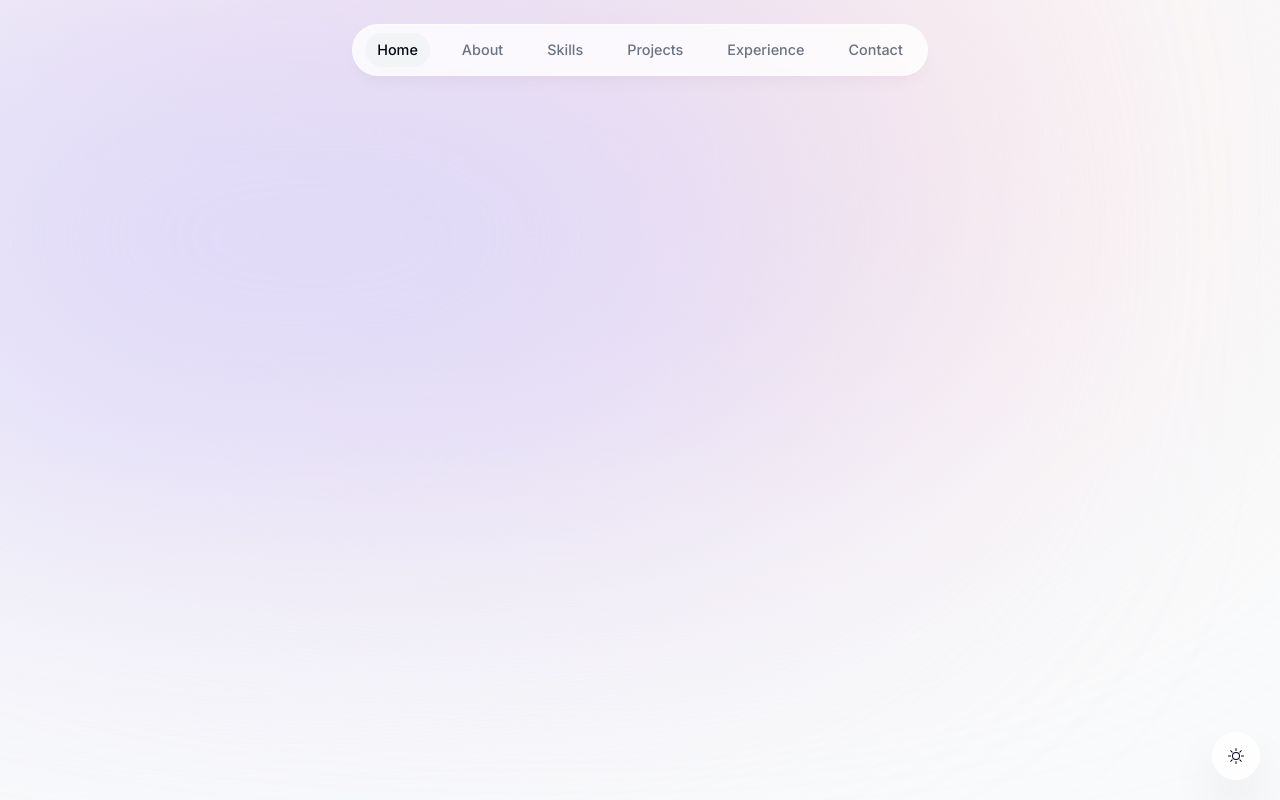
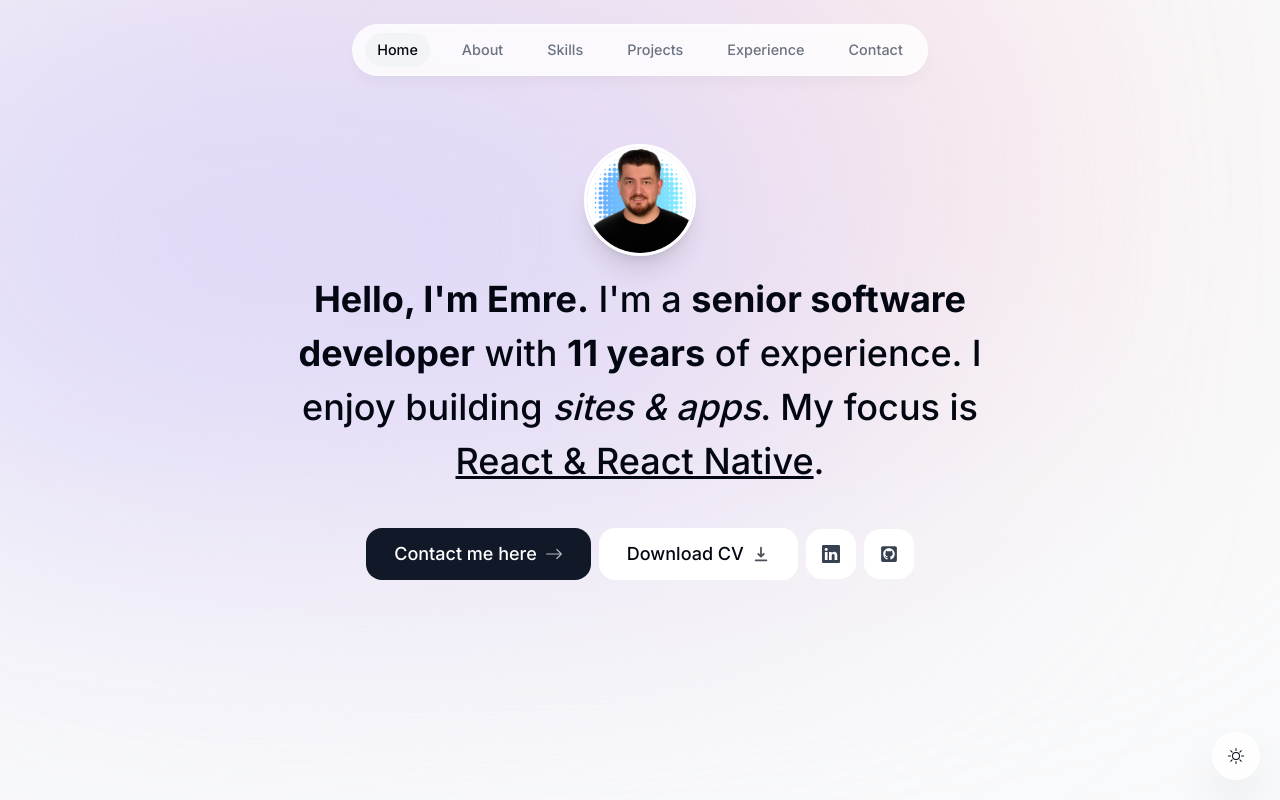
Before and after one commit to emre-ergun/engramsoft-web-portfolio, a React (Vite) app: page / in a window 1280 px wide. Built offline with nearby package versions, Linux system fonts and the light colour scheme.

Commit message:
hero section completed

```diff
--- a/lib/data.ts
+++ b/lib/data.ts
@@ -24,3 +24,7 @@ export const links = [
     hash: '#contact',
   },
 ] as const;
+
+import ProfilePicture from '/profile.png';
+
+export { ProfilePicture };
--- /dev/null
+++ b/lib/hooks.ts
@@ -0,0 +1,19 @@
+import { useActiveSectionContext } from '../context/active-section-context';
+import { useEffect } from 'react';
+import { useInView } from 'react-intersection-observer';
+import type { SectionName } from './types';
+
+export function useSectionInView(sectionName: SectionName, threshold?: number) {
+  const { ref, inView } = useInView({
+    threshold: threshold,
+  });
+  const { setActiveSection, timeOfLastClick } = useActiveSectionContext();
+
+  useEffect(() => {
+    if (inView && Date.now() - timeOfLastClick > 1000) {
+      setActiveSection(sectionName);
+    }
+  }, [inView, setActiveSection, timeOfLastClick, sectionName]);
+
+  return { ref };
+}
--- a/package.json
+++ b/package.json
@@ -14,7 +14,8 @@
     "framer-motion": "^11.3.19",
     "react": "^18.3.1",
     "react-dom": "^18.3.1",
-    "react-icons": "^5.2.1"
+    "react-icons": "^5.2.1",
+    "react-intersection-observer": "^9.13.0"
   },
   "devDependencies": {
     "@types/react": "^18.3.3",
--- a/src/App.tsx
+++ b/src/App.tsx
@@ -1,15 +1,19 @@
 import React from 'react';
-import Header from './components/Header';
 import ActiveSectionContextProvider from '../context/active-section-context';
 import ThemeContextProvider from '../context/theme-context';
 import ThemeSwitch from './components/ThemeSwitch';
+import Header from './components/Header';
+import Hero from './sections/Hero';
 
 function App() {
   return (
     <React.Fragment>
       <ThemeContextProvider>
         <ActiveSectionContextProvider>
-          <Header />
+          <main className='flex flex-col items-center px-4'>
+            <Header />
+            <Hero />
+          </main>
         </ActiveSectionContextProvider>
         <ThemeSwitch />
       </ThemeContextProvider>
--- a/src/index.css
+++ b/src/index.css
@@ -12,6 +12,6 @@
   }
 
   body {
-    @apply bg-gray-50 text-gray-950 relative dark:bg-gray-900 dark:text-gray-50 dark:text-opacity-90;
+    @apply bg-gray-50 text-gray-950 relative pt-28 sm:pt-36 dark:bg-gray-900  dark:text-gray-50 dark:text-opacity-90;
   }
 }
--- /dev/null
+++ b/src/sections/Hero.tsx
@@ -0,0 +1,91 @@
+import { BsArrowRight, BsLinkedin } from 'react-icons/bs';
+import { useActiveSectionContext } from '../../context/active-section-context';
+import { ProfilePicture } from '../../lib/data';
+import { useSectionInView } from '../../lib/hooks';
+import { motion } from 'framer-motion';
+import { HiDownload } from 'react-icons/hi';
+import { FaGithubSquare } from 'react-icons/fa';
+
+export default function Hero() {
+  const { ref } = useSectionInView('Home');
+  const { setActiveSection, setTimeOfLastClick } = useActiveSectionContext();
+
+  return (
+    <section
+      id="home"
+      className="mb-28 max-w-[50rem] text-center sm:mb-0 scroll-mt-[100rem]"
+    >
+      <div className="flex items-center justify-center">
+        <div className="relative">
+          <motion.div
+            initial={{ scale: 0, opacity: 0 }}
+            animate={{ scale: 1, opacity: 1 }}
+            transition={{ type: 'tween', duration: 0.2 }}
+          >
+            <img
+              ref={ref}
+              src={ProfilePicture}
+              alt="Emre portrait"
+              width={192}
+              height={192}
+              className="h-28 w-28 rounded-full object-cover border-[0.24rem] border-white shadow-xl"
+            />
+          </motion.div>
+        </div>
+      </div>
+      <motion.h1
+        className="mb-10 mt-4 px-4 text-2xl font-medium !leading-[1.5] sm:text-4xl"
+        initial={{ opacity: 0, y: 100 }}
+        animate={{ opacity: 1, y: 0 }}
+      >
+        <span className="font-bold">Hello, I'm Emre.</span> I'm a{' '}
+        <span className="font-bold">senior software developer</span> with{' '}
+        <span className="font-bold">11 years</span> of experience. I enjoy
+        building <span className="italic">sites & apps</span>. My focus is{' '}
+        <span className="underline">React & React Native</span>.
+      </motion.h1>
+      <motion.div
+        className="flex flex-col sm:flex-row gap-2 items-center justify-center px-4 text-lg font-medium"
+        initial={{ opacity: 0, y: 100 }}
+        animate={{ opacity: 1, y: 0 }}
+        transition={{ delay: 0.1 }}
+      >
+        <a
+          href="#contact"
+          className="group bg-gray-900 text-white px-7 py-3 flex items-center gap-2 rounded-2xl outline-none hover:scale-105 hover:bg-gray-950 active:scale-100 transition"
+          onClick={() => {
+            setActiveSection('Contact');
+            setTimeOfLastClick(Date.now());
+          }}
+        >
+          Contact me here{' '}
+          <BsArrowRight className="opacity-70 group-hover:opacity-100 group-hover:translate-x-1 transition" />
+        </a>
+        <a
+          href="/CV.pdf"
+          download
+          className="group bg-white px-7 py-3 flex items-center gap-2 rounded-2xl borderBlack outline-none hover:scale-105 active:scale-100 transition dark:bg-white/10"
+        >
+          Download CV{' '}
+          <HiDownload className="opacity-70 group-hover:opacity-100 group-hover:translate-y-1 transition" />
+        </a>
+        <div className='flex gap-2'>
+          <a
+            href="https://linkedin.com/in/emrergun"
+            target="_blank"
+            className="bg-white p-4 text-gray-700 flex items-center gap-2 rounded-2xl borderBlack outline-none hover:scale-105 hover:text-gray-950 active:scale-100 transition dark:bg-white/10 dark:text-white/80"
+          >
+            <BsLinkedin />
+          </a>
+          <a
+            href="https://github.com/emre-ergun"
+            target="_blank"
+            className="bg-white p-4 text-gray-700 flex items-center gap-2 rounded-2xl borderBlack outline-none hover:scale-105 hover:text-gray-950 active:scale-100 transition dark:bg-white/10 dark:text-white/80"
+          >
+            <FaGithubSquare />
+          </a>
+        </div>
+      </motion.div>
+    </section>
+  );
+}
```
Also changed, not shown: 1 other file (tests, documents, lock files or other folders).
